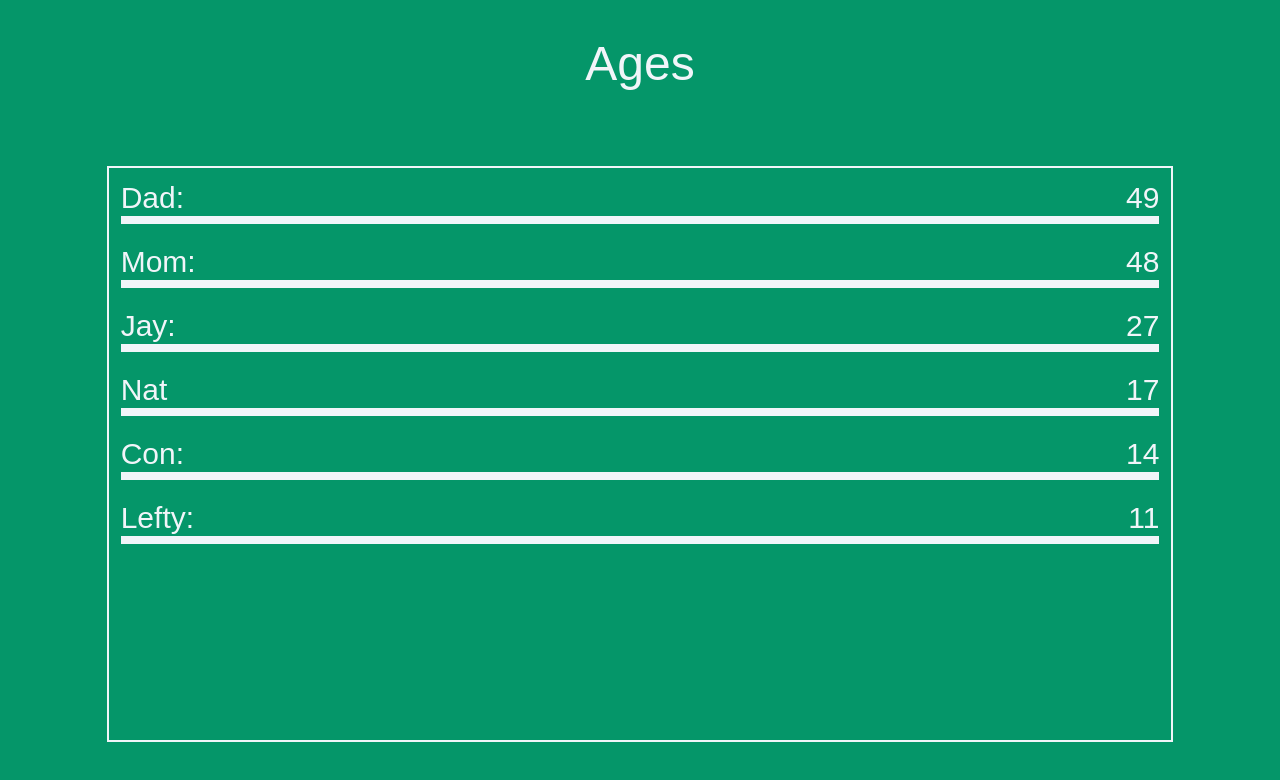
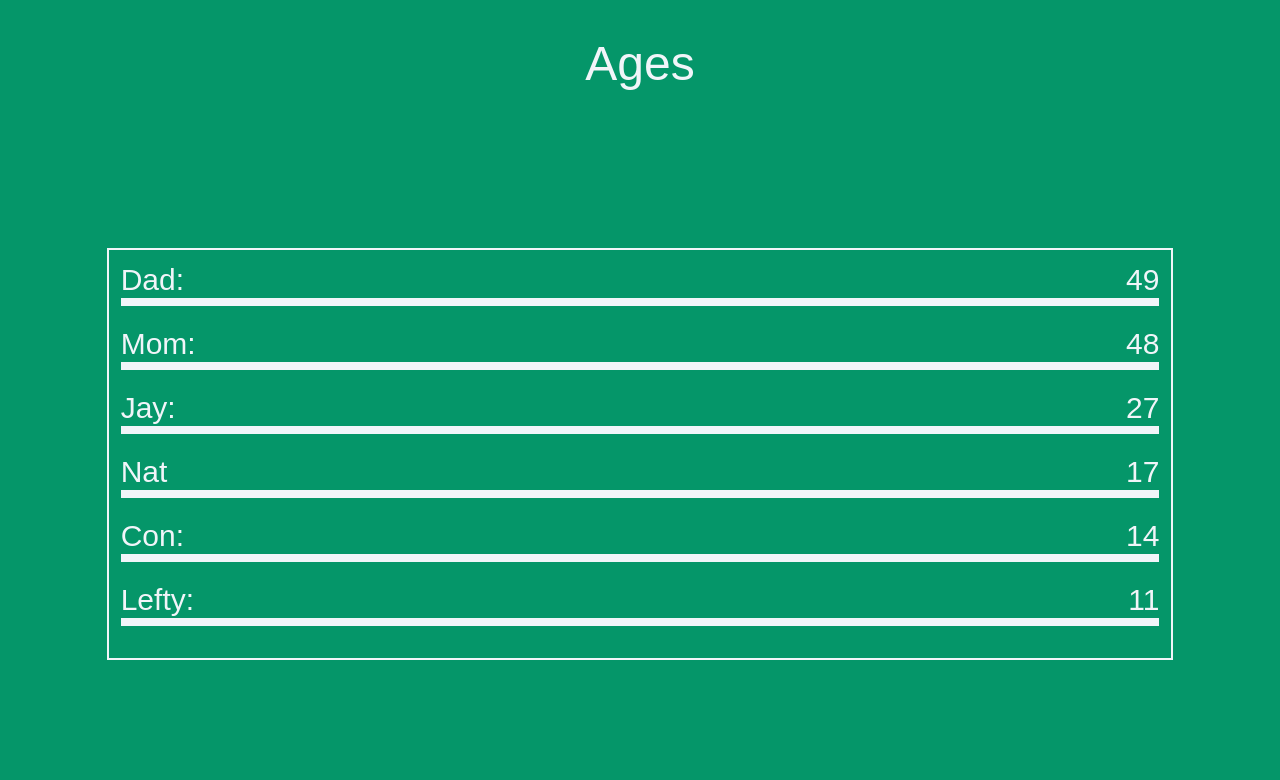
Before and after one commit to pandalexander/age-tracker, a plain HTML site: page index.html in a window 1280 px wide. Drawn offline with nearby package versions, Linux system fonts and the light colour scheme; a web font is replaced by a local one.

Commit message:
Fix box size

```diff
--- a/index.html
+++ b/index.html
@@ -24,7 +24,7 @@
       <h1 class="text-5xl text-slate-100 mb-5 mt-10">Ages</h1>
     </div>
     <div class="flex flex-col justify-center items-center h-screen">
-      <div id="box" class="border-2 border-slate-100 w-5/6 h-5/6 p-3 text-3xl">
+      <div id="box" class="border-2 border-slate-100 w-5/6 h-5/7 p-3 text-3xl">
         <div
           class="flex justify-between items-center mb-5"
           style="border-bottom: 0.5rem solid"
```
